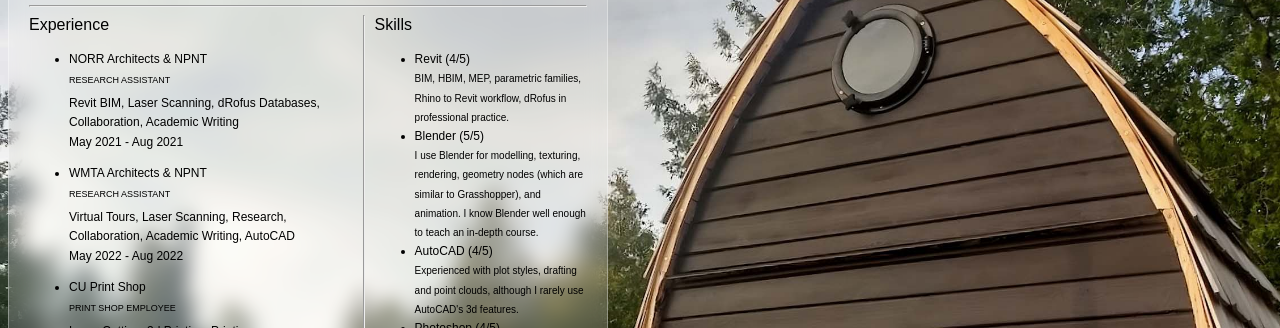
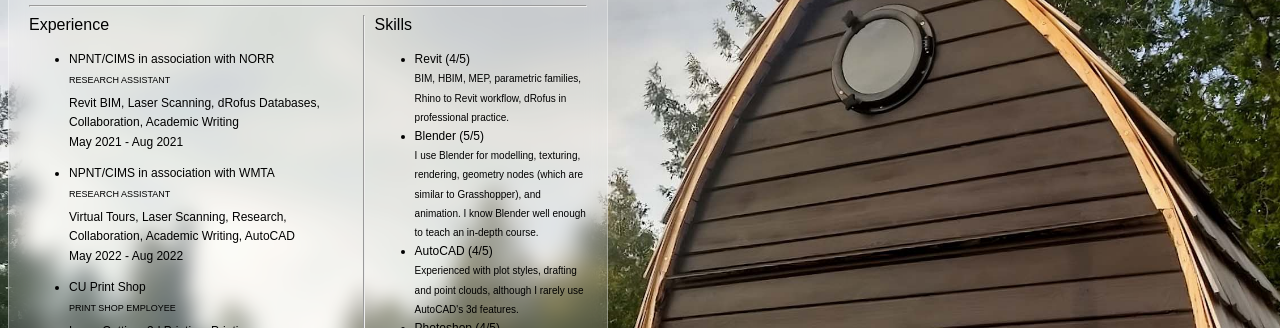
Before and after one commit to BasilCurrie11/Basil-Currie-portfolio, a plain HTML site: page index.html in a window 1280 px wide. Shown: the part 152-480 px from the top of the page. Drawn offline with Linux system fonts and the light colour scheme.

Commit message:
Add files via upload

```diff
--- a/index.html
+++ b/index.html
@@ -18,8 +18,8 @@
 				<div id="cvparta">
 					<p>Experience</p>
 						<ul>
-							<li><div>NORR Architects & NPNT<div style="font-size:9px;margin:2px 0 3px 0;">RESEARCH ASSISTANT</div><div style="font-size:12px;margin-top:2px;">Revit BIM, Laser Scanning, dRofus Databases,</div><div style="font-size:12px;">Collaboration, Academic Writing</div><div style="font-size:12px;margin-top:1px;">May 2021 - Aug 2021</div><div style="height:1em;"></div></li>
-							<li><div>WMTA Architects & NPNT<div style="font-size:9px;margin:2px 0 3px 0;">RESEARCH ASSISTANT</div><div style="font-size:12px;margin-top:2px;">Virtual Tours, Laser Scanning, Research, Collaboration, Academic Writing, AutoCAD</div><div style="font-size:12px;margin-top:1px;">May 2022 - Aug 2022</div><div style="height:1em;"> </div> </div></li>
+							<li><div>NPNT/CIMS in association with NORR<div style="font-size:9px;margin:2px 0 3px 0;">RESEARCH ASSISTANT</div><div style="font-size:12px;margin-top:2px;">Revit BIM, Laser Scanning, dRofus Databases,</div><div style="font-size:12px;">Collaboration, Academic Writing</div><div style="font-size:12px;margin-top:1px;">May 2021 - Aug 2021</div><div style="height:1em;"></div></li>
+							<li><div>NPNT/CIMS in association with WMTA<div style="font-size:9px;margin:2px 0 3px 0;">RESEARCH ASSISTANT</div><div style="font-size:12px;margin-top:2px;">Virtual Tours, Laser Scanning, Research, Collaboration, Academic Writing, AutoCAD</div><div style="font-size:12px;margin-top:1px;">May 2022 - Aug 2022</div><div style="height:1em;"> </div> </div></li>
 							<li>CU Print Shop<div style="font-size:9px;margin:2px 0 3px 0;">PRINT SHOP EMPLOYEE</div><div style="font-size:12px;margin-top:2px;">Laser Cutting, 3d Printing, Printing,</div><div style="font-size:12px;">Customer Service, Photography</div><div style="font-size:12px;margin-top:1px;">October 2022 - Present</div><div style="height:1em;"> </div></li>
 							<li>Home Renovations<div style="font-size:12px;margin:2px 0 3px 0;">Tiling, Plumbing, Wiring, Framing, Insulation</div><div style="font-size:12px;margin-top:1px;">2015 - Present</div><div style="height:1em;"> </div></li>
 							<li>Junior Civitan<div style="font-size:9px;margin:2px 0 3px 0;">PRESIDENT</div><div style="font-size:12px;margin-top:2px;">Leadership, Volunteering,</div><div style="font-size:12px;">Customer Service</div><div style="font-size:12px;margin-top:1px;">2015 - 2019</div><div style="height:1em;"> </div></li>
```
